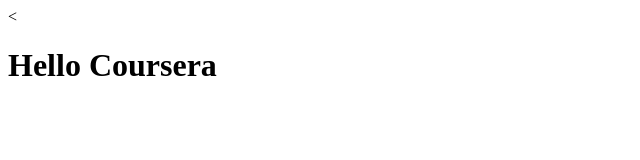
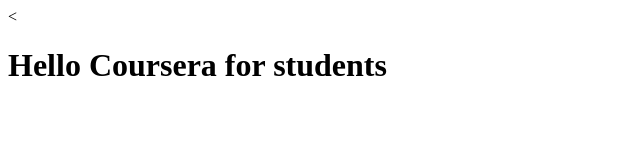
Before and after one commit to AvinashBhagat/coursera-angularjs, a plain HTML site: page index.html in a window 1280 px wide. Shown: the whole page, without its empty margins (0-640 px from the left). Drawn offline with Linux system fonts and the light colour scheme.

Commit message:
Added new files

```diff
--- a/index.html
+++ b/index.html
@@ -6,6 +6,6 @@
     <title>Hello Coursera</title>
   </head>
   <body>
-    <<h1>Hello Coursera</h1>
+    <<h1>Hello Coursera for students</h1>
   </body>
 </html>
```
